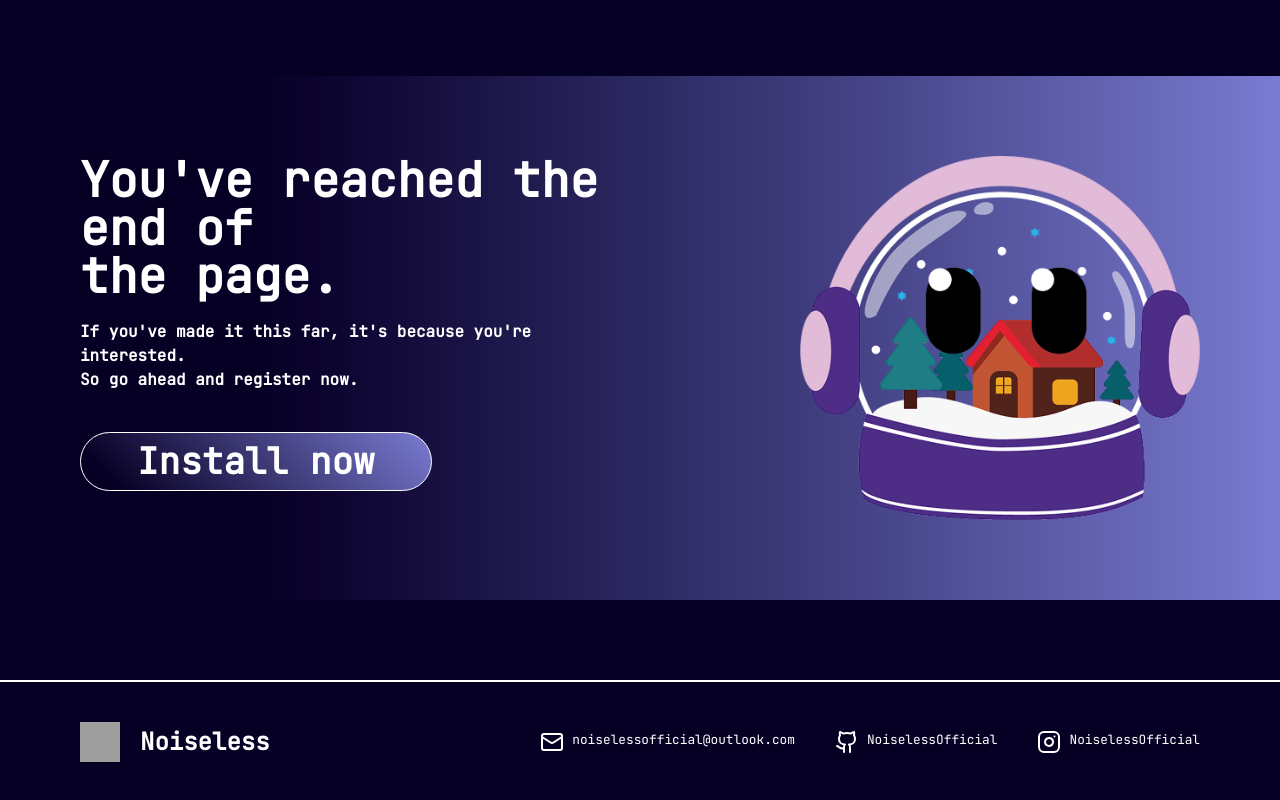
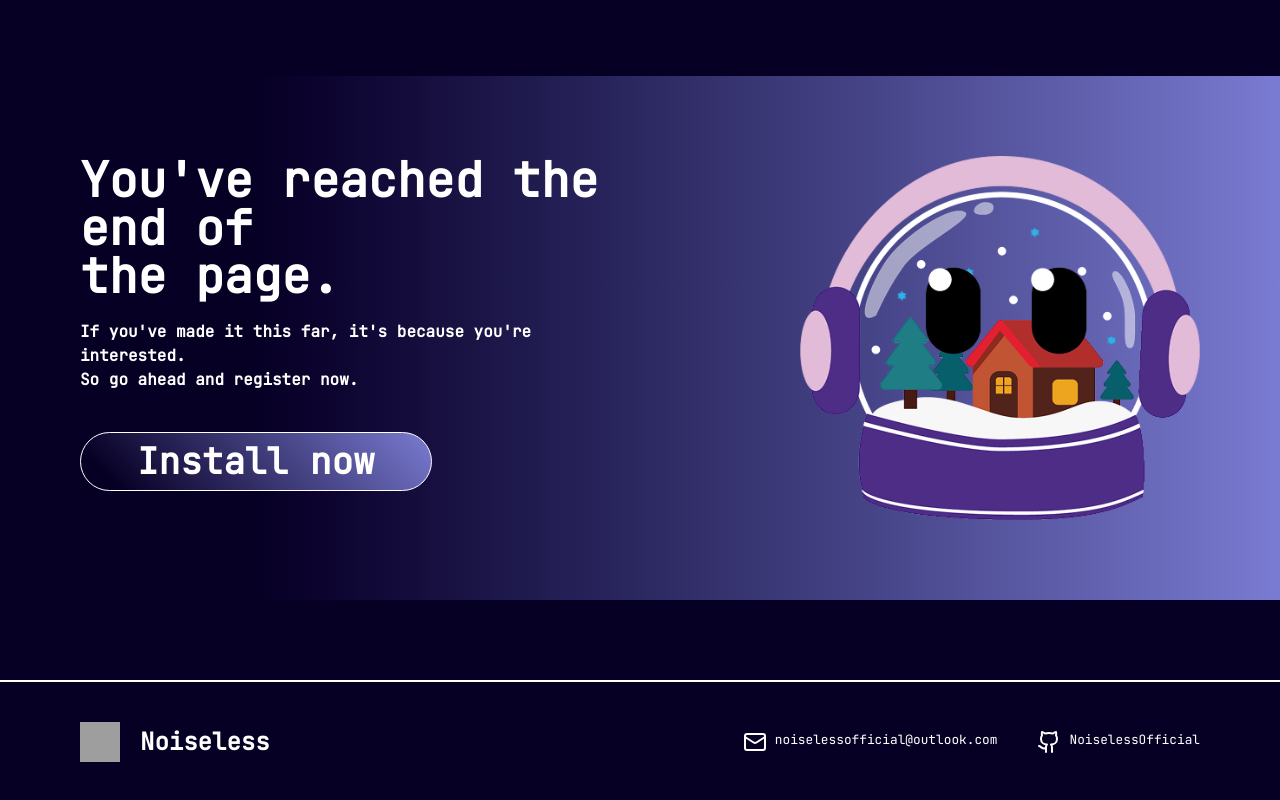
Before and after one commit to NoiselessOfficial/noiseless-frontend, a Vue app: page / in a window 1280 px wide. Shown: the part 1243-2043 px from the top of the page. Built offline with nearby package versions, Linux system fonts and the light colour scheme; grey boxes are pictures that could not be loaded.

Commit message:
:bug: (instagram) Removendo instagram novamente do footer

```diff
--- a/src/components/home/footerSection.vue
+++ b/src/components/home/footerSection.vue
@@ -26,10 +26,6 @@ import { socialMedias } from '@/constants/links';
         <Github />
         <a :href="socialMedias.github">NoiselessOfficial</a>
       </div>
-      <div class="flex gap-2">
-        <Instagram />
-        <a :href="socialMedias.instagram">NoiselessOfficial</a>
-      </div>
     </div>
   </div>
 </template>
```
